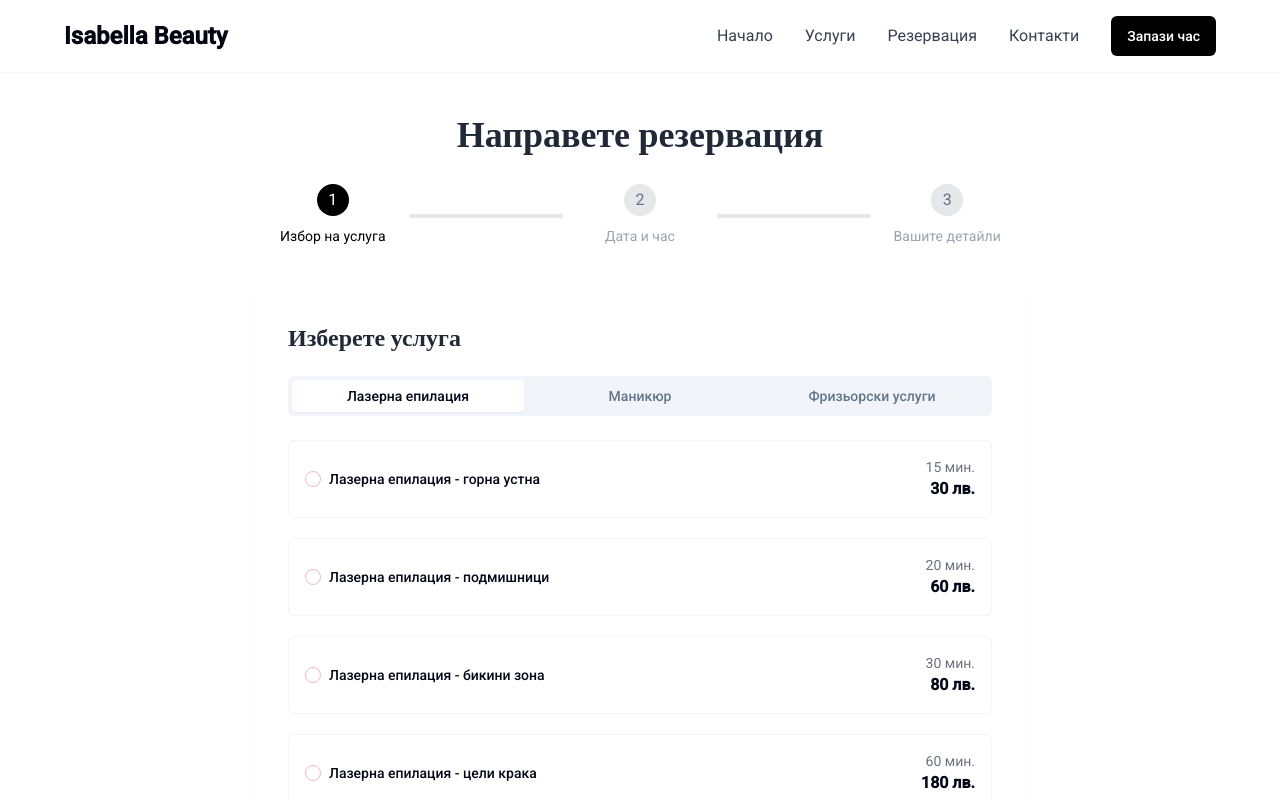
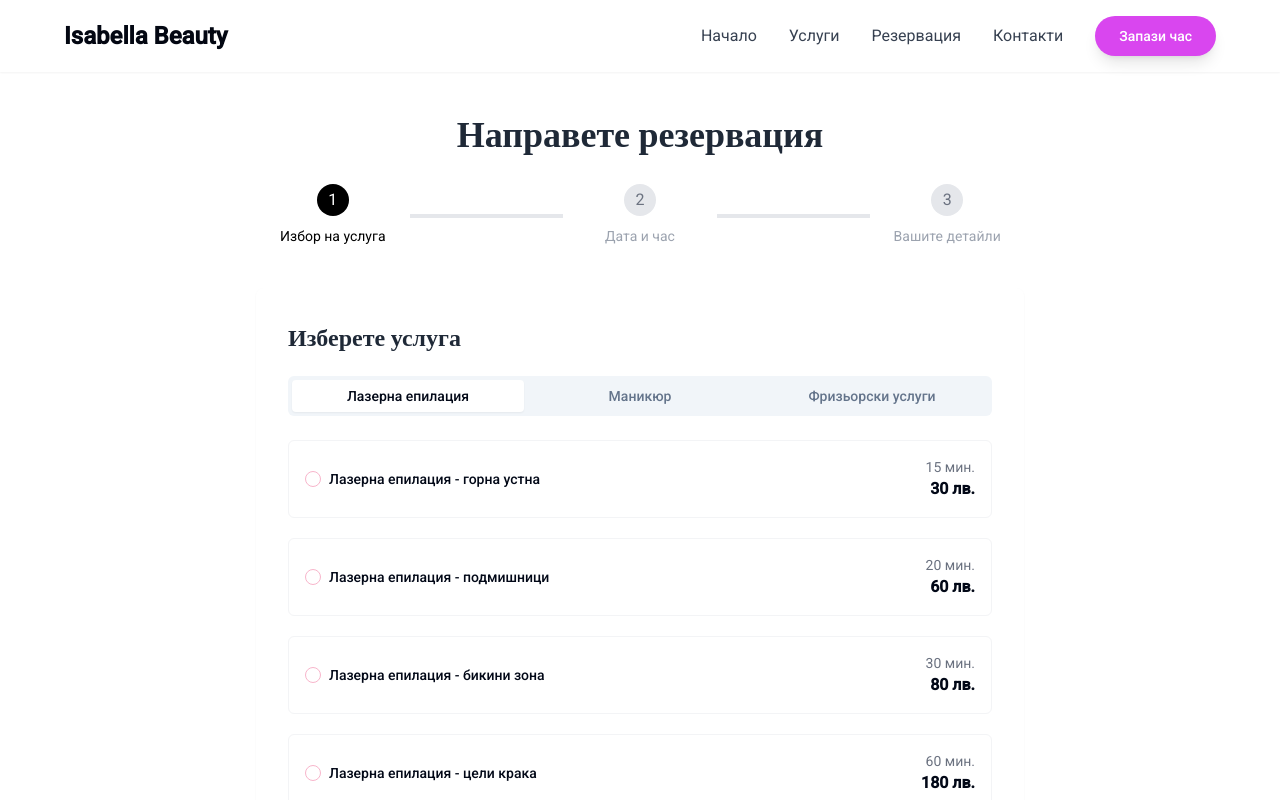
Before and after one commit to Iouo25/beauty-bloom-booking, a React (Vite) app: page /booking in a window 1280 px wide. Shown: the top 800 px of the page. Built offline with nearby package versions, Linux system fonts and the light colour scheme.

Commit message:
Refactor: Improve booking button style
Make the "Запази час" button in the header more visually appealing.

```diff
--- a/src/components/NavBar.tsx
+++ b/src/components/NavBar.tsx
@@ -1,7 +1,9 @@
+
 import React, { useState } from 'react';
 import { Link } from 'react-router-dom';
 import { Menu, X } from 'lucide-react';
 import { Button } from '@/components/ui/button';
+
 const NavBar = () => {
   const [isMenuOpen, setIsMenuOpen] = useState(false);
   return <nav className="bg-white shadow-sm py-4 px-4 md:px-8">
@@ -33,7 +35,11 @@ const NavBar = () => {
           <Link to="/contact" className="text-gray-700 hover:text-salon-gold transition-colors">
             Контакти
           </Link>
-          <Button asChild variant="default" className="bg-salon-deep-pink hover:bg-gray-800 text-white">
+          <Button
+            asChild
+            variant="default"
+            className="bg-[#D946EF] hover:bg-[#BA2FBF] text-white px-6 py-2 rounded-full shadow-lg transition-all duration-300 transform hover:-translate-y-1 hover:scale-105"
+          >
             <Link to="/booking">Запази час</Link>
           </Button>
         </div>
@@ -54,7 +60,12 @@ const NavBar = () => {
             <Link to="/contact" className="text-xl text-gray-800 hover:text-salon-gold" onClick={() => setIsMenuOpen(false)}>
               Контакти
             </Link>
-            <Button asChild variant="default" className="bg-salon-deep-pink hover:bg-gray-800 text-white w-full mt-4" onClick={() => setIsMenuOpen(false)}>
+            <Button
+              asChild
+              variant="default"
+              className="bg-[#D946EF] hover:bg-[#BA2FBF] text-white w-full mt-4 rounded-full shadow-lg transition-all duration-300 transform hover:-translate-y-1 hover:scale-105"
+              onClick={() => setIsMenuOpen(false)}
+            >
               <Link to="/booking">Запази час</Link>
             </Button>
           </div>
```
